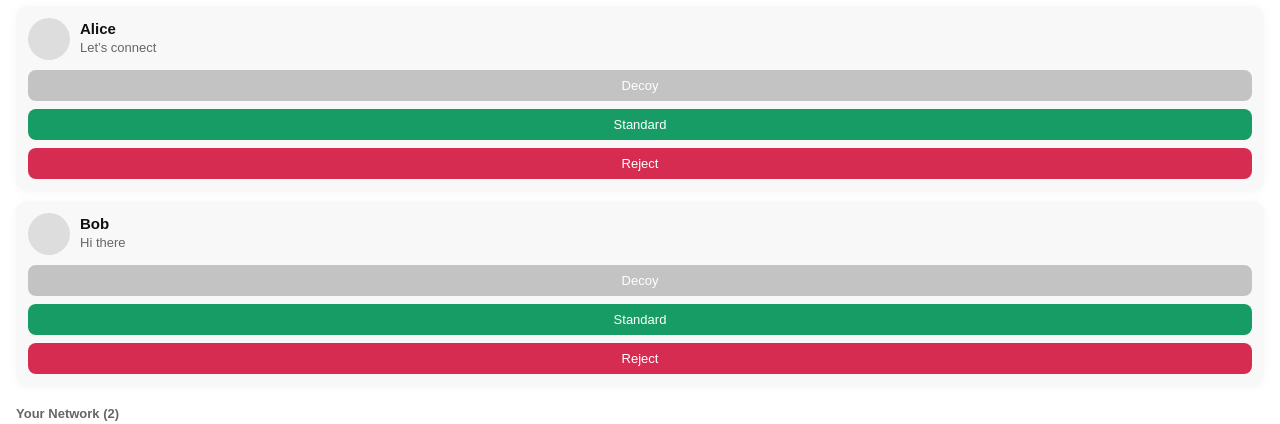
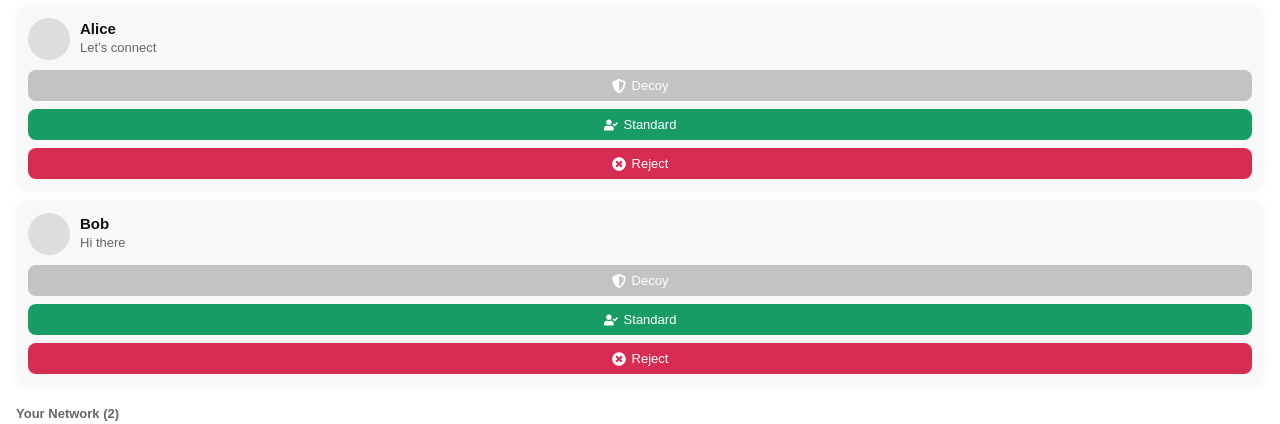
Before and after one commit to Sofiyat1/PolyNet, a React (Vite) app: page /connectionpage in a window 1280 px wide. Shown: the part 164-588 px from the top of the page. Built offline with nearby package versions, Linux system fonts and the light colour scheme.

Commit message:
Update ConnectionPage: Add Icons

```diff
--- a/src/pages/ConnectionPage.css
+++ b/src/pages/ConnectionPage.css
@@ -145,7 +145,14 @@
 }
 
 .btn-group button {
-  flex: 1;
+  display: flex;
+  align-items: center;
+  justify-content: center;
+  gap: 6px;
+}
+
+.btn-icon {
+  font-size: 14px;
 }
 
 button {
--- a/src/pages/ConnectionPage.jsx
+++ b/src/pages/ConnectionPage.jsx
@@ -1,6 +1,7 @@
 import { useState } from "react";
-import { FiX, FiSearch } from "react-icons/fi";
+import { FiX, FiSearch, FiShield, FiCheckCircle } from "react-icons/fi";
 import "./ConnectionPage.css";
+import { FaShieldAlt, FaTimesCircle, FaUserCheck } from "react-icons/fa";
 
 function ConnectionPage() {
   const [requests, setRequests] = useState([
@@ -76,6 +77,7 @@ function ConnectionPage() {
                 className="btn-decoy"
                 onClick={() => handleAccept(req, "decoy")}
               >
+                <FaShieldAlt className="btn-icon" />
                 Decoy
               </button>
 
@@ -83,10 +85,12 @@ function ConnectionPage() {
                 className="btn-standard"
                 onClick={() => handleAccept(req, "standard")}
               >
+                <FaUserCheck className="btn-icon" />
                 Standard
               </button>
 
               <button className="reject" onClick={() => handleReject(req.id)}>
+                <FaTimesCircle className="btn-icon" />
                 Reject
               </button>
             </div>
```
